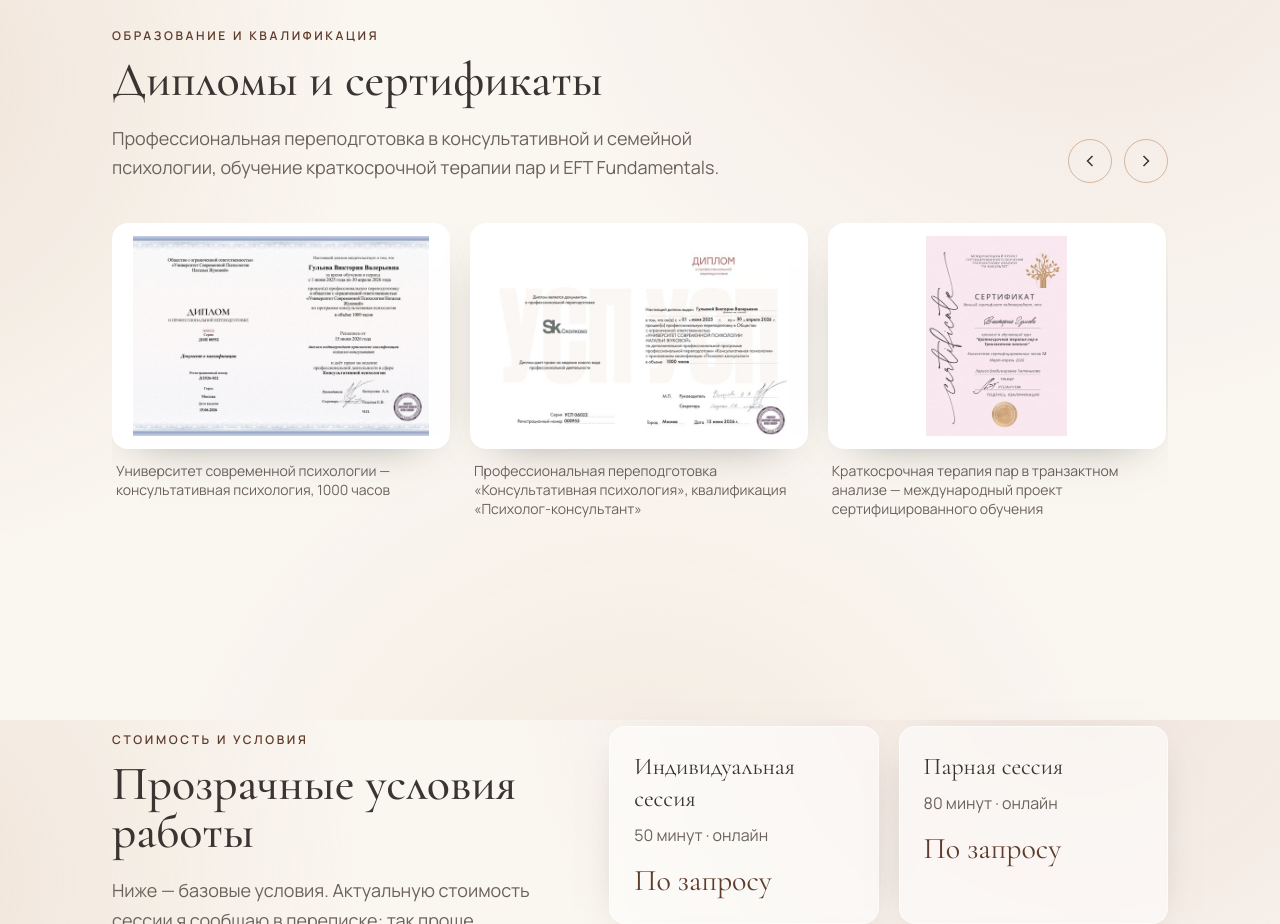
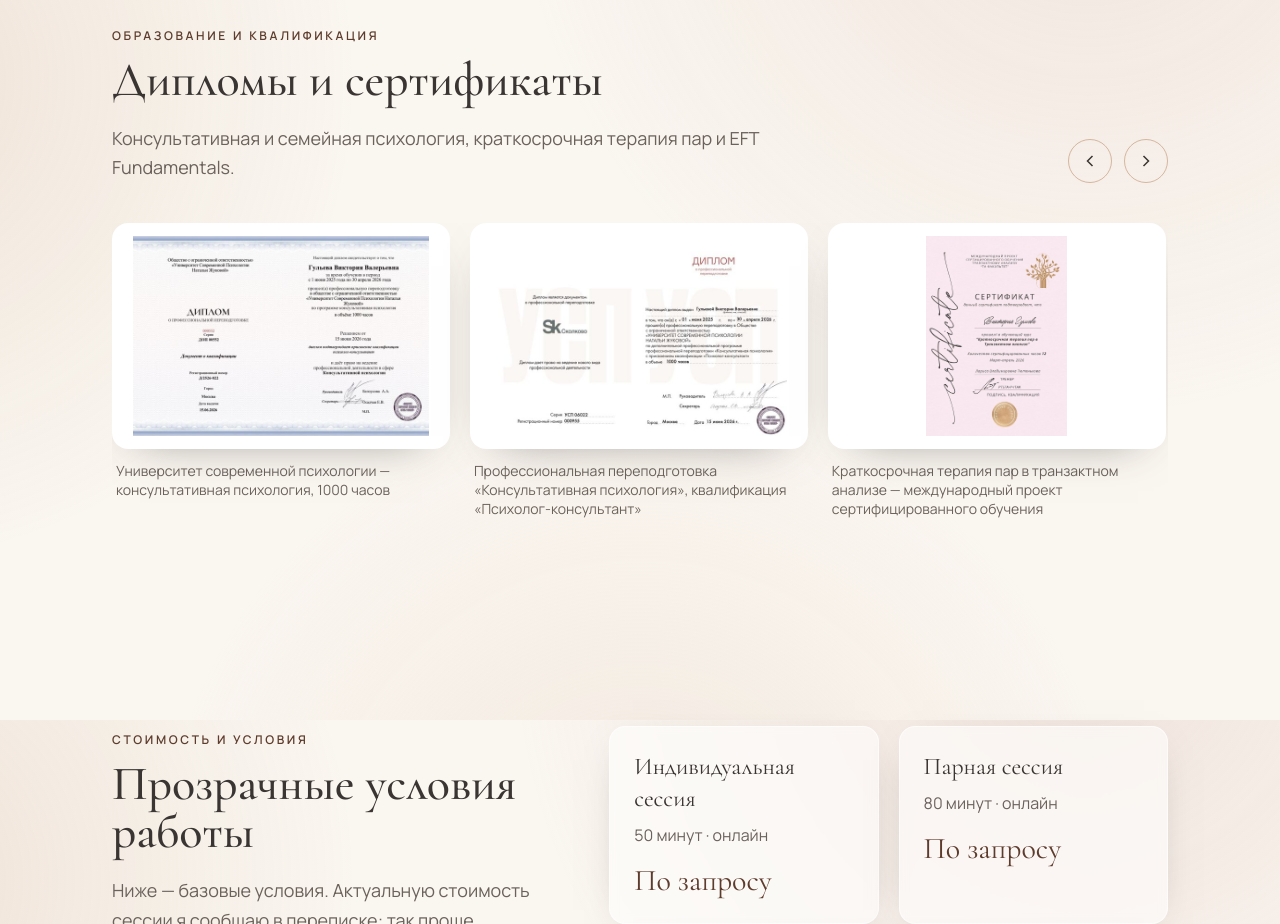
Before and after one commit to kozobrodov/gulevapsy, a website built with Vite: page index.html in a window 1280 px wide. Shown: the part 4080-5004 px from the top of the page. Built offline with nearby package versions, Linux system fonts and the light colour scheme.

Commit message:
Fix text

```diff
--- a/index.html
+++ b/index.html
@@ -292,8 +292,7 @@
               <p class="eyebrow">Образование и квалификация</p>
               <h2 class="heading">Дипломы и сертификаты</h2>
               <p class="mt-5 text-lg leading-relaxed text-ink-soft">
-                Профессиональная переподготовка в консультативной и семейной психологии,
-                обучение краткосрочной терапии пар и EFT Fundamentals.
+                Консультативная и семейная психология, краткосрочная терапия пар и EFT Fundamentals.
               </p>
             </div>
             <div class="hidden gap-3 sm:flex">
```
